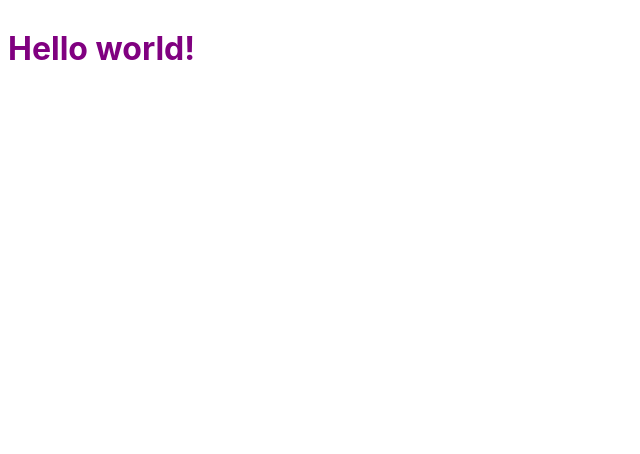
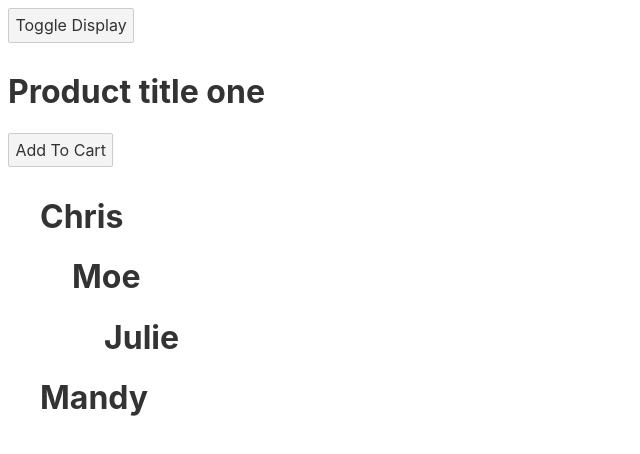
Before and after one commit to shreyass27/SveltJs-Intro, a Svelte app: page / in a window 1280 px wide. Shown: the top 454 px of the page, without its empty margins (0-640 px from the left). Built offline with nearby package versions, Linux system fonts and the light colour scheme.

Commit message:
Completed Svelte componet and self usage

```diff
--- a/src/App.svelte
+++ b/src/App.svelte
@@ -1,11 +1,47 @@
 <script>
-	export let name;
+  import Product from "./Product.svelte";
+  import CartItem from "./CartItem.svelte";
+  import FamilyNode from "./FamilyNode.svelte";
+
+  let renderComp = {
+    cmp: Product,
+    title: "Product title one"
+  };
+
+  let familyStructure = [
+    {
+      isParent: true,
+      name: "Chris",
+      children: [
+        {
+          isParent: true,
+          name: "Moe",
+          children: [{ isParent: false, name: "Julie" }]
+        }
+      ]
+    },
+    { isParent: false, name: "Mandy" }
+  ];
+
+  function toggleProduct() {
+    if (renderComp.cmp === Product) {
+      renderComp = {
+        cmp: CartItem,
+        title: "CartItem title one"
+      };
+    } else {
+      renderComp = {
+        cmp: Product,
+        title: "Product title one"
+      };
+    }
+  }
 </script>
 
-<style>
-	h1 {
-		color: purple;
-	}
-</style>
+<button on:click={toggleProduct}>Toggle Display</button>
 
-<h1>Hello {name}!</h1>
+<svelte:component this={renderComp.cmp} title={renderComp.title} id="p1" />
+
+{#each familyStructure as familyMem}
+  <FamilyNode member={familyMem} />
+{/each}
--- /dev/null
+++ b/src/CartItem.svelte
@@ -0,0 +1,7 @@
+<script>
+  export let title;
+  export let id;
+</script>
+
+<h1>{title}</h1>
+<button>Remove from Cart</button>
--- /dev/null
+++ b/src/FamilyNode.svelte
@@ -0,0 +1,19 @@
+<script>
+  export let member;
+</script>
+
+<style>
+  div {
+    margin-left: 2rem;
+  }
+</style>
+
+<div>
+  <h1>{member.name}</h1>
+
+  {#if member.isParent}
+    {#each member.children as child}
+      <svelte:self member={child} />
+    {/each}
+  {/if}
+</div>
--- /dev/null
+++ b/src/Product.svelte
@@ -0,0 +1,7 @@
+<script>
+  export let title;
+  export let id;
+</script>
+
+<h1>{title}</h1>
+<button>Add To Cart</button>
```
